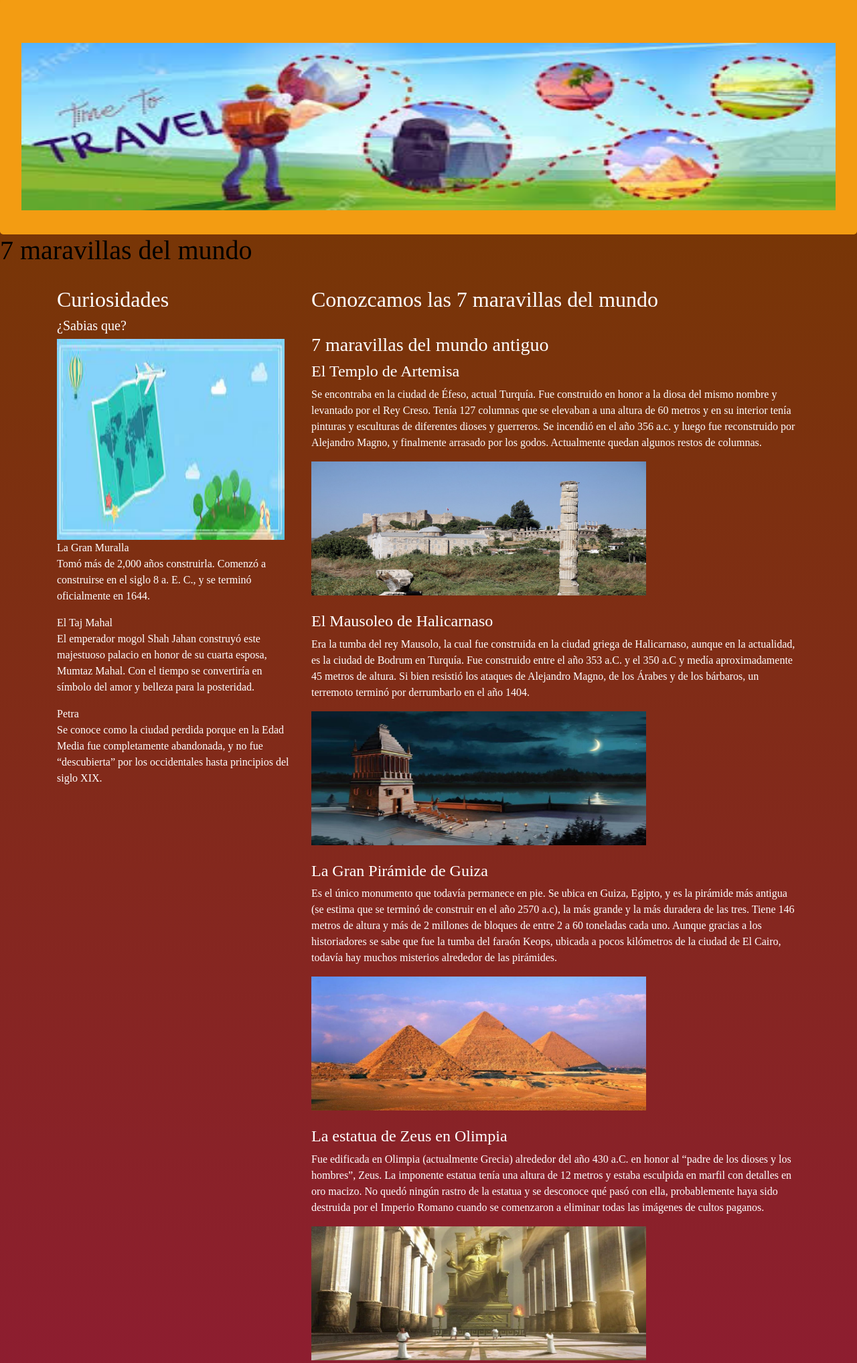
After one commit to CarolinaLechuga/pagina, a Flask app: page /bootstrap in a window 1280 px wide. The commit adds this page. Shown: the top 2035 px of the page at 67% size. Run offline with Flask 2, Linux system fonts and the light colour scheme; some libraries are stand-ins or nearby versions.

Commit message:
¿por fin lo lograremos?

```diff
--- a/main.py
+++ b/main.py
@@ -10,10 +10,10 @@ app = Flask(__name__, static_url_path='/static')
 db = SQLAlchemy(app)
 conn = psycopg2.connect(
 
-    host="ec2-34-197-105-186.compute-1.amazonaws.com",
-    database="d4rpk4sfoiglj7",
-    user="nlfszitavdcnzj",
-    password="24472049d38dcbb2177d99a65cebf4b7bc2ddcd9e2c6b3552e438fca0cbf7d69"
+    host="ec2-44-196-250-191.compute-1.amazonaws.com",
+    database="d3p9pk88t555ne",
+    user="ysscidxymbivrv",
+    password="48c83df0eb76d83394fc88c1745a748dc3f0387736ea533d46735690d4f9b91e"
 )
 
 #Conexión con MySQL
@@ -41,22 +41,22 @@ def idex():
 def rejillas_html():
     return render_template("html_rejilla.html")
 
-@app.route("/boostrap")
-def boostrap():
-    return render_template("/boostrap.html")
+@app.route("/bootstrap")
+def bootstrap_html():
+    return render_template("html_bootstrap.html")
 
 @app.route("/formulario")
 def formulario_html():
     #conn = mysql.connect()
 
-    cursor = conn.cursor()
+    connectar = conn.cursor()
 
-    cursor.execute("select * from productos")
+    connectar.execute("select * from productos")
 
-    datos = cursor.fetchall()
+    datos = connectar.fetchall()
 
     print(datos)
-    cursor.close()
+    connectar.close()
 
     return render_template("html_formulario.html", productos=datos)
 
@@ -69,14 +69,14 @@ def guardar_producto():
 
     #conn = mysql.connect()
 
-    cursor = conn.cursor()
+    connectar = conn.cursor()
 
-    cursor.execute("INSERT INTO productos(producto, precio, descripcion) VALUES (%s,%s,%s)",
-                   (producto, precio, descripcion))
+    connectar.execute("INSERT INTO productos(producto, precio, descripcion) VALUES (%s,%s,%s)",
+                      (producto, precio, descripcion))
 
     conn.commit()
 
-    cursor.close()
+    connectar.close()
 
     #return "Dato insertado "+producto + " " + precio + " " + descripcion
 
@@ -86,13 +86,13 @@ def guardar_producto():
 def eliminar_producto(ID):
     #conn = mysql.connect()
 
-    cursor = conn.cursor()
+    connectar = conn.cursor()
 
-    cursor.execute("delete from productos where ID={0}".format(ID))
+    connectar.execute("delete from productos where ID={0}".format(ID))
 
     conn.commit()
 
-    cursor.close()
+    connectar.close()
 
     return redirect("/formulario")
 
@@ -100,15 +100,15 @@ def eliminar_producto(ID):
 def obtener_producto(ID):
     #conn = mysql.connect()
 
-    cursor = conn.cursor()
+    connectar = conn.cursor()
 
-    cursor.execute("select * from productos where ID= %s", (ID))
+    connectar.execute("select * from productos where ID= %s", (ID))
 
-    dato=cursor.fetchone()
+    dato=connectar.fetchone()
 
     print(dato)
 
-    cursor.close()
+    connectar.close()
 
     return render_template("form_editar_producto.html", producto=dato)
 
@@ -120,13 +120,13 @@ def editar_producto(ID):
 
     #conn = mysql.connect()
 
-    cursor = conn.cursor()
+    connectar = conn.cursor()
 
-    cursor.execute("update productos set Producto=%s, Precio=%s, Descripcion=%s where ID=%s", (producto, precio, descripcion,ID))
+    connectar.execute("update productos set Producto=%s, Precio=%s, Descripcion=%s where ID=%s", (producto, precio, descripcion, ID))
 
     conn.commit()
 
-    cursor.close()
+    connectar.close()
 
     return redirect("/formulario")
 
--- /dev/null
+++ b/runtime.txt
@@ -0,0 +1 @@
+python-3.9.5
--- /dev/null
+++ b/templates/html_bootstrap.html
@@ -0,0 +1,179 @@
+<!DOCTYPE html>
+<html lang="es-MX">
+    <head>
+        <meta charset="UTF-8">
+        <meta author="Carolina Lechuga">
+        <meta description="Página de prueba">
+        <meta keywords="html, aplicación web">
+        <meta >
+        <title>Mi página web</title>
+        <link rel="shortcut icon" href="./static/images/favicon (2).ico" type="image/x-icon">
+        <link rel="stylesheet" href="https://maxcdn.bootstrapcdn.com/bootstrap/4.5.2/css/bootstrap.min.css">
+        <script src="https://ajax.googleapis.com/ajax/libs/jquery/3.5.1/jquery.min.js"></script>
+        <script src="https://cdnjs.cloudflare.com/ajax/libs/popper.js/1.16.0/umd/popper.min.js"></script>
+        <script src="https://maxcdn.bootstrapcdn.com/bootstrap/4.5.2/js/bootstrap.min.js"></script>
+        <style>
+body{
+font-family: Serif, Helvetica, sans-serif;
+
+background: linear-gradient(to bottom, #F39C12, #763803 6%, #9E0A50 );
+   border-collapse: expression("separate", cellSpacing = "5px");
+}
+.jumbotron {
+    display: block;
+            width: 100%;
+            height: 350px;
+            background-color: #F39C12;
+}
+.jumbotron img{
+     width: 100%;
+     height: 250px;
+     opacity: 5.0;
+}
+.jumbotron h1{
+        position: absolute;
+        top: 20%;
+        left: 6%;
+        text-align: center;
+        font-size: 100 px;
+        font-family: Courier;
+        color: white;
+        }
+.jumbotron p{
+        position: absolute;
+        top: 65%;
+        left: 40%;
+        text-align: center;
+        font-size: 20px;
+        font-family: Courier;
+        color: white;
+}
+.jumbotron div{
+background-color: black;
+color: white;
+}
+ .pie{
+         color: black;
+         font-size: 25px;
+         width: 100%;
+         height: 70px;
+         text-align: center;
+
+         }
+ p{
+         color: white;
+
+
+
+
+</style>
+</head>
+<body>
+
+<div class="jumbotron text-center" style="margin-bottom:0">
+ <img src="./static/images/banner8.jpg">
+
+</div>
+<div>
+<h1 style="color: black;",style="font-size: 100 px;"> 7 maravillas del mundo </h1>
+</div>
+
+<div class="container" style="margin-top:30px">
+  <div class="row">
+    <div class="col-sm-4">
+      <h2 style="color: white;">Curiosidades</h2>
+      <h5 style="color: white;">¿Sabias que?</h5>
+      <div class="fakeimg"> <img src="./static/images/banner5.jpg"width="340" height="300"></div>
+      <p>La Gran Muralla
+      <br>Tomó más de 2,000 años construirla. Comenzó a construirse en el siglo 8 a. E. C., y se terminó oficialmente en 1644.
+      </p>
+
+      <p>El Taj Mahal
+      <br>El emperador mogol Shah Jahan construyó este majestuoso palacio en honor de su cuarta esposa, Mumtaz Mahal.
+          Con el tiempo se convertiría en símbolo del amor y belleza para la posteridad.
+      </p>
+
+      <p>Petra
+      <br>Se conoce como la ciudad perdida porque en la Edad Media fue completamente abandonada, y no fue “descubierta”
+          por los occidentales hasta principios del siglo XIX.
+      </p>
+
+      <hr class="d-sm-none">
+    </div>
+    <div class="col-sm-8">
+      <h2 style="color: white;">Conozcamos las 7 maravillas del mundo</h2><br>
+      <h3 style="color: white;">7 maravillas del mundo antiguo</h3>
+
+      <h4 style="color: white;">El Templo de Artemisa</h4>
+      <p> Se encontraba en la ciudad de Éfeso, actual Turquía. Fue construido en honor a la diosa del mismo nombre y
+          levantado por el Rey Creso. Tenía 127 columnas que se elevaban a una altura de 60 metros y en su interior
+          tenía pinturas y esculturas de diferentes dioses y guerreros. Se incendió en el año 356 a.c. y luego fue
+          reconstruido por Alejandro Magno, y finalmente arrasado por los godos. Actualmente quedan algunos restos de columnas.</p>
+      <div class="fakeimg"> <img src="./static/images/1.jpg"width="500" height="200" ></div>
+      <br>
+
+      <h4 style="color: white;">El Mausoleo de Halicarnaso</h4>
+      <p> Era la tumba del rey Mausolo, la cual fue construida en la ciudad griega de Halicarnaso, aunque en la actualidad,
+          es la ciudad de Bodrum en Turquía. Fue construido entre el año 353 a.C. y el 350 a.C y medía aproximadamente 45
+          metros de altura. Si bien resistió los ataques de Alejandro Magno, de los Árabes y de los bárbaros, un terremoto
+          terminó por derrumbarlo en el año 1404.</p>
+      <div class="fakeimg"> <img src="./static/images/2ima.jpg"width="500" height="200" ></div>
+      <br>
+
+      <h4 style="color: white;">La Gran Pirámide de Guiza</h4>
+      <p> Es el único monumento que todavía permanece en pie. Se ubica en Guiza, Egipto, y es la pirámide más
+          antigua (se estima que se terminó de construir en el año 2570 a.c), la más grande y la más duradera de las tres.
+          Tiene 146 metros de altura y más de 2 millones de bloques de entre 2 a 60 toneladas cada uno. Aunque gracias a
+          los historiadores se sabe que fue la tumba del faraón Keops, ubicada a pocos kilómetros de la ciudad de El Cairo,
+          todavía hay muchos misterios alrededor de las pirámides.</p>
+      <div class="fakeimg"> <img src="./static/images/3.jpg"width="500" height="200" ></div>
+      <br>
+
+      <h4 style="color: white;">La estatua de Zeus en Olimpia</h4>
+      <p> Fue edificada en Olimpia (actualmente Grecia) alrededor del año 430 a.C. en honor al “padre de los dioses y
+          los hombres”, Zeus. La imponente estatua tenía una altura de 12 metros  y estaba esculpida en marfil con detalles
+          en oro macizo. No quedó ningún rastro de la estatua y se desconoce qué pasó con ella, probablemente haya sido
+          destruida por el Imperio Romano cuando se comenzaron a eliminar todas las imágenes de cultos paganos.</p>
+      <div class="fakeimg"> <img src="./static/images/4.jpg"width="500" height="200" ></div>
+      <br>
+
+      <h4 style="color: white;">Los jardines colgantes de Babilonia</h4>
+      <p> Se cree que los Jardines Colgantes de Babilonia fueron edificados entre el 605 a.C. y el 562 a.C. en la ciudad
+          de Babilonia, (actualmente Irak) durante el reinado de Nabucodonosor II como una muestra de amor a su esposa.
+          Consistían en una serie de terrazas, desde las orillas del río Éufrates hasta el palacio real. La historia cuenta
+          que con la posible decadencia de Babilonia y el fin del Imperio neobabilónico, los jardines fueron abandonados
+          progresivamente; y que cuando Alejandro Magno llegó a la ciudad en el siglo IV a.C., los jardines ya estaban en
+          ruinas y abandonados hasta que finalmente fueron destruidos por el rey Evemero en el año 126 a. C. Como curiosidad,
+          es la única de las siete maravillas del mundo antiguo de la cual se tiene dudas de que realmente haya existido,
+          ya que nunca fue localizada y la única prueba de su existencia son los relatos antiguos.</p>
+      <div class="fakeimg"> <img src="./static/images/5.jpg"width="500" height="200" ></div>
+      <br>
+
+      <h4 style="color: white;">El coloso de Rodas</h4>
+      <p> Fue una gran estatua del dios griego del sol, Helios, realizada por el escultor Cares de Lindos en la isla de Rodas,
+          Grecia, en el año 292 a.C. y destruido por un terremoto en 226 a.C.  por lo que se convirtió en la maravilla del
+          mundo que menos perduró en el tiempo. Medía 32 metros de altura y tenia una base de mármol de 15 metros, un tamaño
+          similar al de la Estatua de la Libertad. Desde 2015 hay un proyecto para construir un nuevo coloso, mucho más grande.</p>
+      <div class="fakeimg"> <img src="./static/images/6.jpg"width="500" height="200" ></div>
+      <br>
+
+      <h4 style="color: white;">El Faro de Alejandría</h4>
+      <p> El Faro de Alejandría fue una torre construida en el siglo III a.C. en la Isla de Pharos, Alejandría,
+          (actualmente Egipto) con el objetivo de guiar las embarcaciones que navegaban hacia el puerto. Funcionó durante
+          1.500 años hasta que un terremoto terminó con esta obra que por siglos fue de las más altas del planeta, con una
+          altura entre 115 a 150 metros.</p>
+      <div class="fakeimg"> <img src="./static/images/7.jpg"width="500" height="200" ></div>
+      <br>
+
+
+
+    </div>
+  </div>
+</div>
+
+<div class="pie">
+  <p>Universidad de Tula Tepeji</p>
+</div>
+
+</body>
+</html>
--- a/templates/index.html
+++ b/templates/index.html
@@ -27,6 +27,7 @@
                         <li><a href="#">Acerca de nosotros</a></li>
                         <li><a href="#">Productos </a></li>
                         <li><a href="/rejilla">Información</a></li>
+                        <li><a href="/bootstrap">Bootstrap</a></li>
                         <li><a href="/formulario">Formulario</a></li>
                     </ul>
                 </nav>
```
Also changed, not shown: requirements.txt (added, +16 -0 lines), static/images/1.jpg (added), static/images/2ima.jpg (added), static/images/3.jpg (added), static/images/4.jpg (added), static/images/5.jpg (added), static/images/6.jpg (added), static/images/7.jpg (added), static/images/banner5.jpg (added), static/images/banner8.jpg (added), 1 other file.
